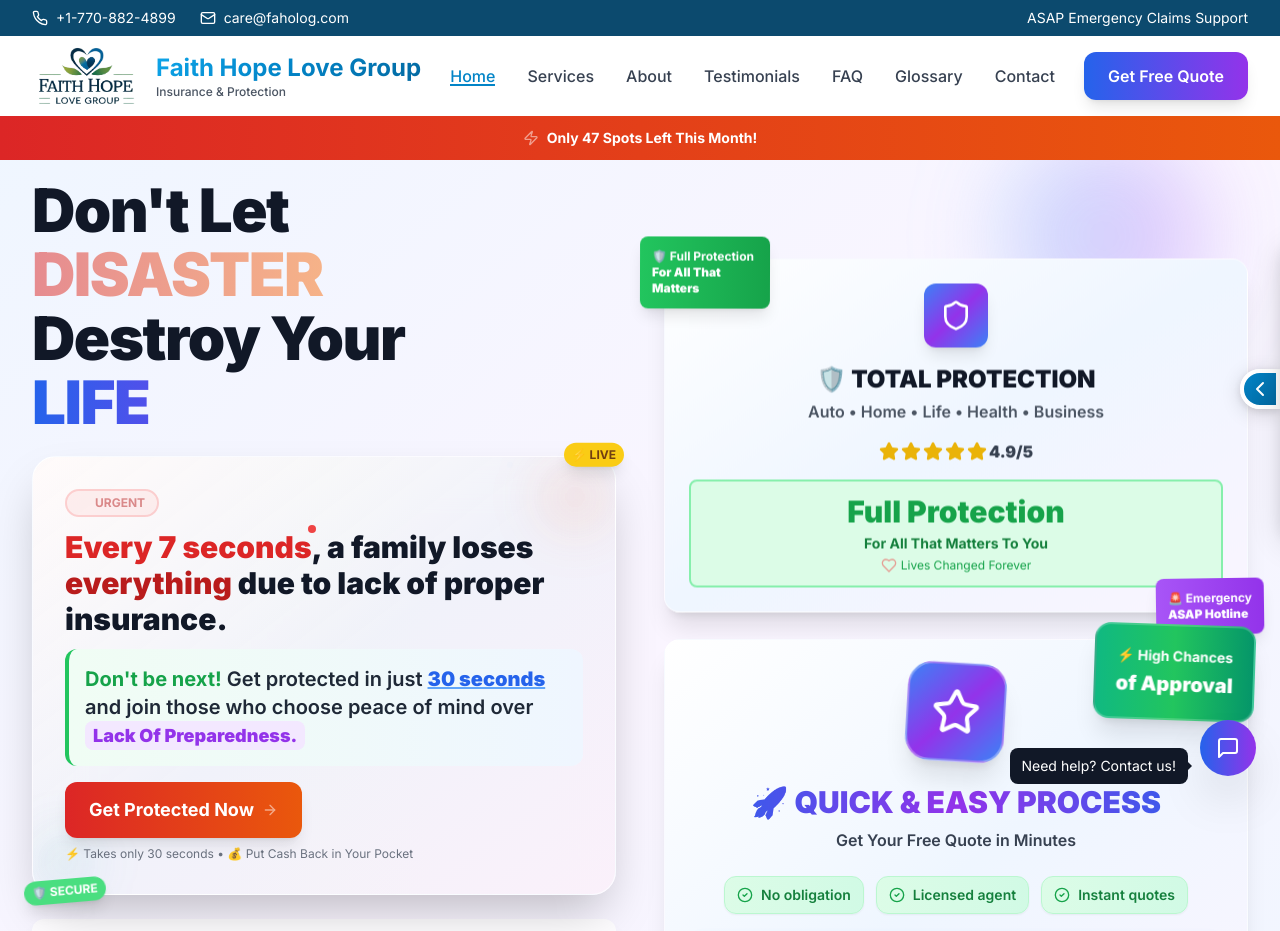
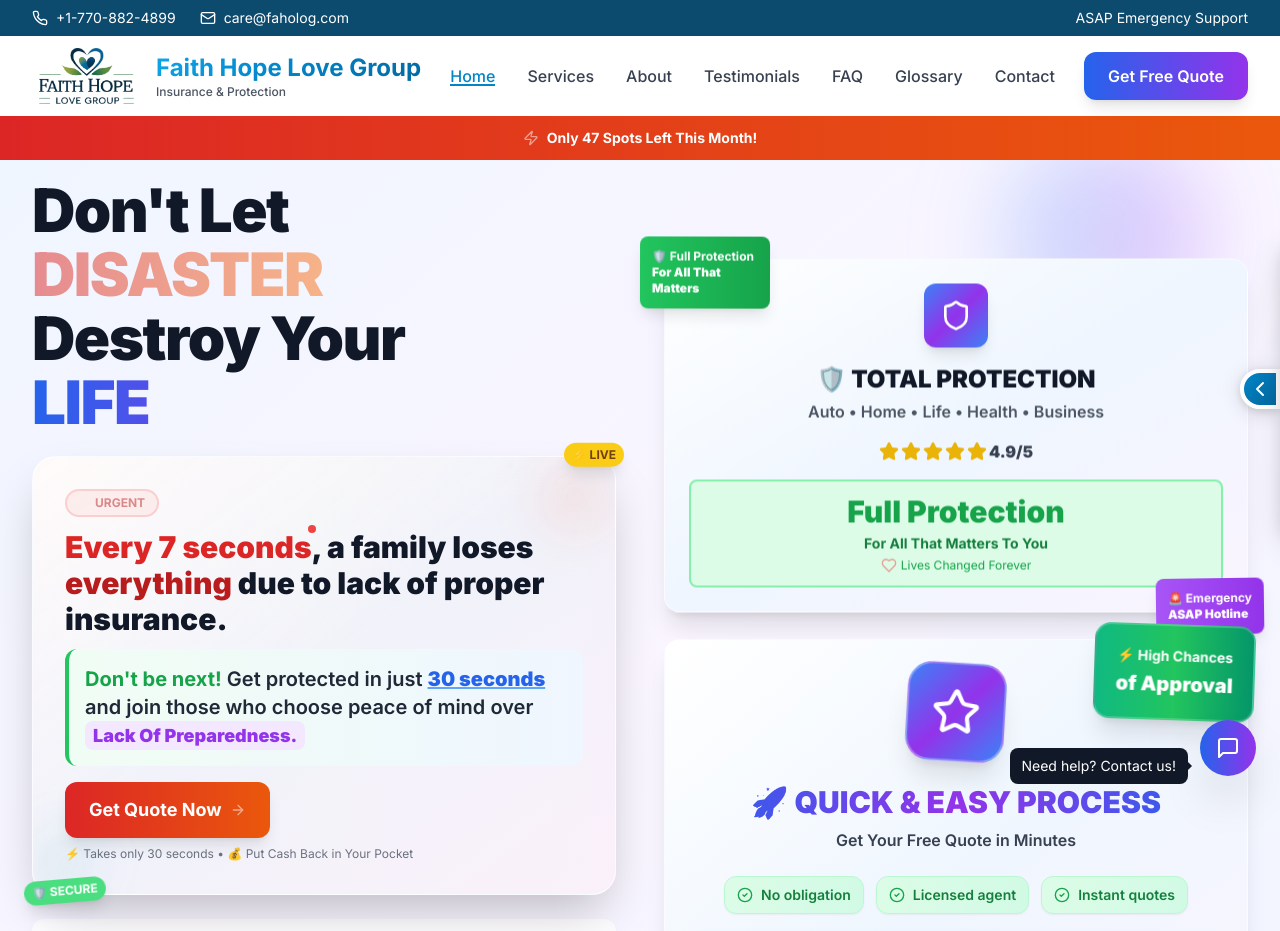
Before and after one commit to BFurious/Faith-Hope-Love-Group, a Next.js app: page / in a window 1280 px wide. Shown: the top 931 px of the page. Built offline with nearby package versions, Linux system fonts and the light colour scheme; a web font is replaced by a local one.

Commit message:
updated name

```diff
--- a/src/components/About.tsx
+++ b/src/components/About.tsx
@@ -126,7 +126,7 @@
 
                             <p className="text-gray-600 leading-relaxed text-sm md:text-base">
                                 What started as a small local agency has grown into a trusted regional provider,
-                                but we've never lost sight of our core values. Every policy we write, every claim we handle,
+                                but we've never lost sight of our core values. Every policy we write and we handle,
                                 and every relationship we build is guided by hope for the future, faith in our commitments,
                                 and love for our community.
                             </p>
--- a/src/components/EmailCTAExample.tsx
+++ b/src/components/EmailCTAExample.tsx
@@ -50,7 +50,7 @@
     const supportOptions = [
         {
             icon: Headphones,
-            title: "ASAP Emergency Claims Support",
+            title: "ASAP Emergency Support",
             description: "Get immediate assistance with your insurance questions.",
             action: "Contact Support",
             color: "bg-gradient-to-br from-orange-500 to-orange-600",
--- a/src/components/Header.tsx
+++ b/src/components/Header.tsx
@@ -47,7 +47,7 @@
                 <span>care@faholog.com</span>
               </div>
             </div>
-            <div className="text-sm">ASAP Emergency Claims Support</div>
+            <div className="text-sm">ASAP Emergency Support</div>
           </div>
         </div>
       </div>
--- a/src/components/Hero.tsx
+++ b/src/components/Hero.tsx
@@ -155,7 +155,7 @@
             className="bg-gradient-to-r from-red-600 to-orange-600 hover:from-red-700 hover:to-orange-700 text-white px-4 py-3 sm:px-6 sm:py-3.5 rounded-lg sm:rounded-xl font-bold text-base sm:text-lg shadow-lg hover:shadow-xl transition-all duration-300 transform hover:-translate-y-1 w-full sm:w-auto"
           >
             <span className="flex items-center justify-center space-x-2">
-              <span>Get Protected Now</span>
+              <span>Get Quote Now</span>
               <ArrowRight className="h-3 w-3 sm:h-4 sm:w-4 animate-pulse" />
             </span>
           </m.button>
```
